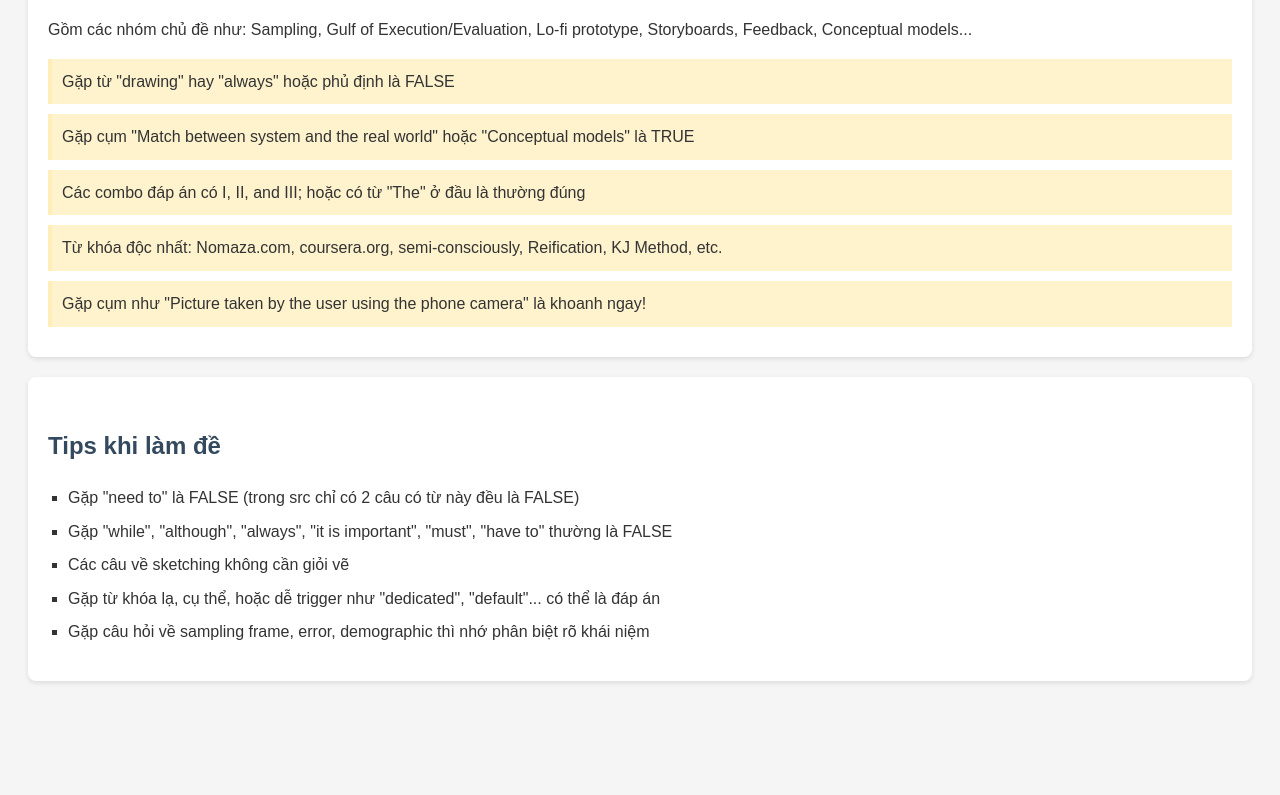
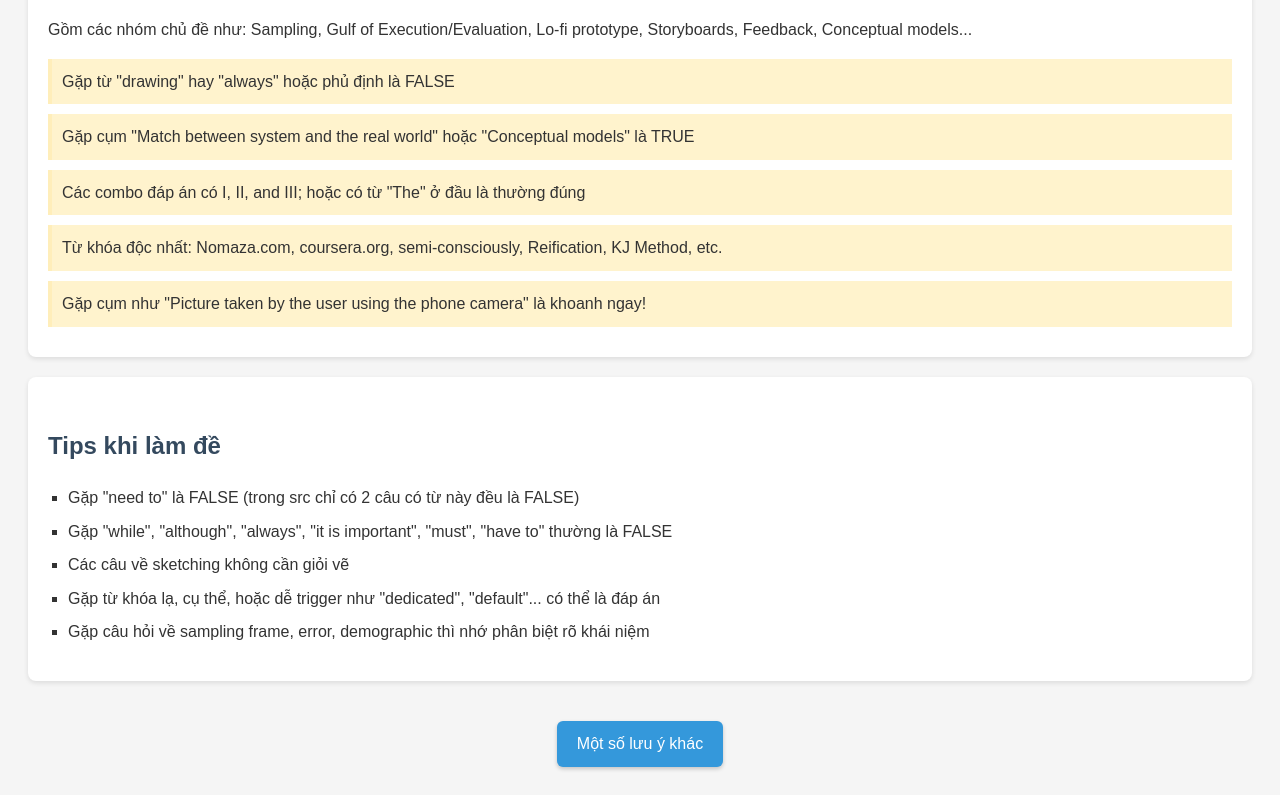
Before and after one commit to ddnhuy/wdu203c-notes, a plain HTML site: page index.html in a window 1280 px wide. Shown: the part 1251-2046 px from the top of the page. Before the commit the page ends 1960 px from the top, so only its background shows below. Drawn offline with Linux system fonts and the light colour scheme.

Commit message:
Update and rename wdu203c-notes.html to index.html

```diff
--- a/wdu203c-notes.html
+++ b/index.html
@@ -42,6 +42,23 @@
       border-left: 4px solid #ffeeba;
       padding: 10px;
       margin: 10px 0;
+    }
+    .link-section {
+      text-align: center;
+      margin-top: 40px;
+    }
+    .link-section a {
+      display: inline-block;
+      padding: 10px 20px;
+      background-color: #3498db;
+      color: white;
+      text-decoration: none;
+      border-radius: 6px;
+      box-shadow: 0 2px 4px rgba(0,0,0,0.2);
+      transition: background-color 0.3s ease;
+    }
+    .link-section a:hover {
+      background-color: #2980b9;
     }
   </style>
 </head>
@@ -101,5 +118,9 @@
     </ul>
   </div>
 
+  <div class="link-section">
+    <a href="wdu203c-outline.html">Một số lưu ý khác</a>
+  </div>
+
 </body>
 </html>
```
